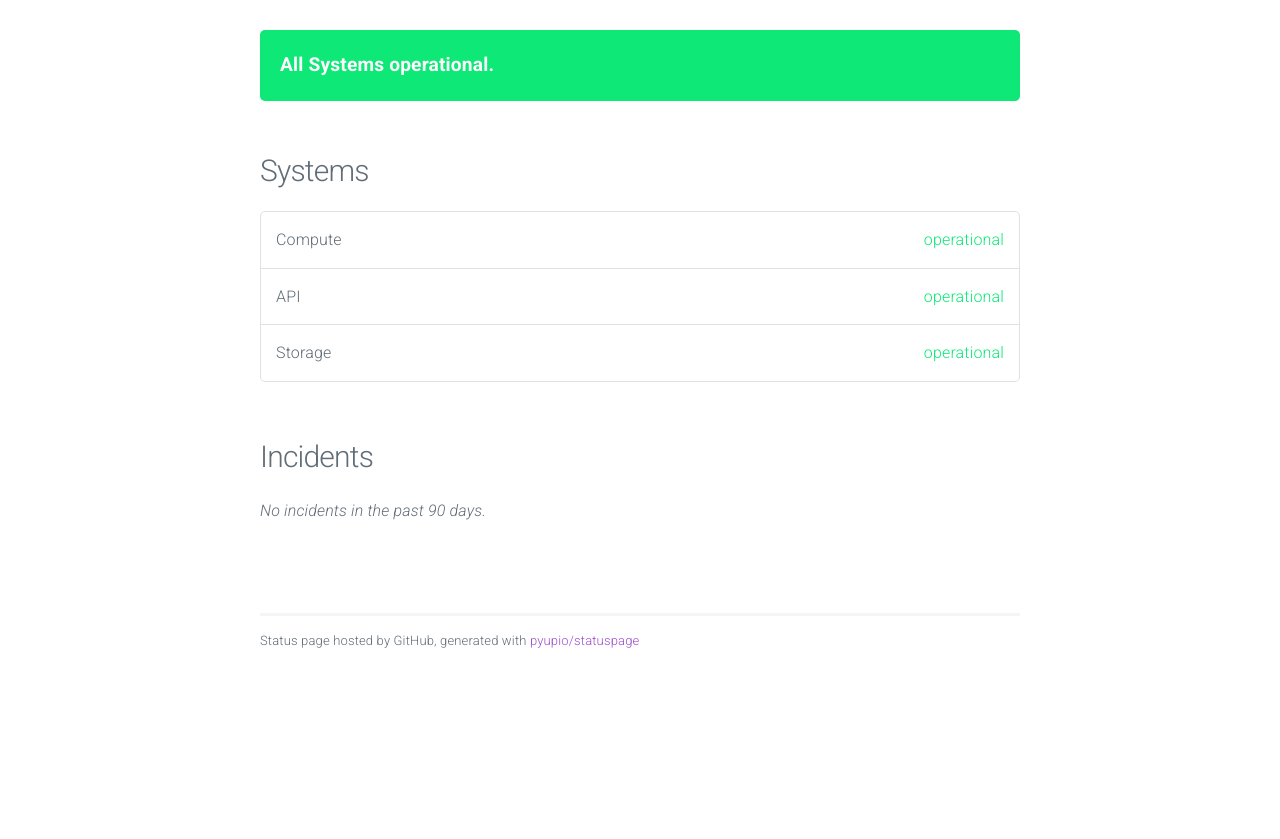
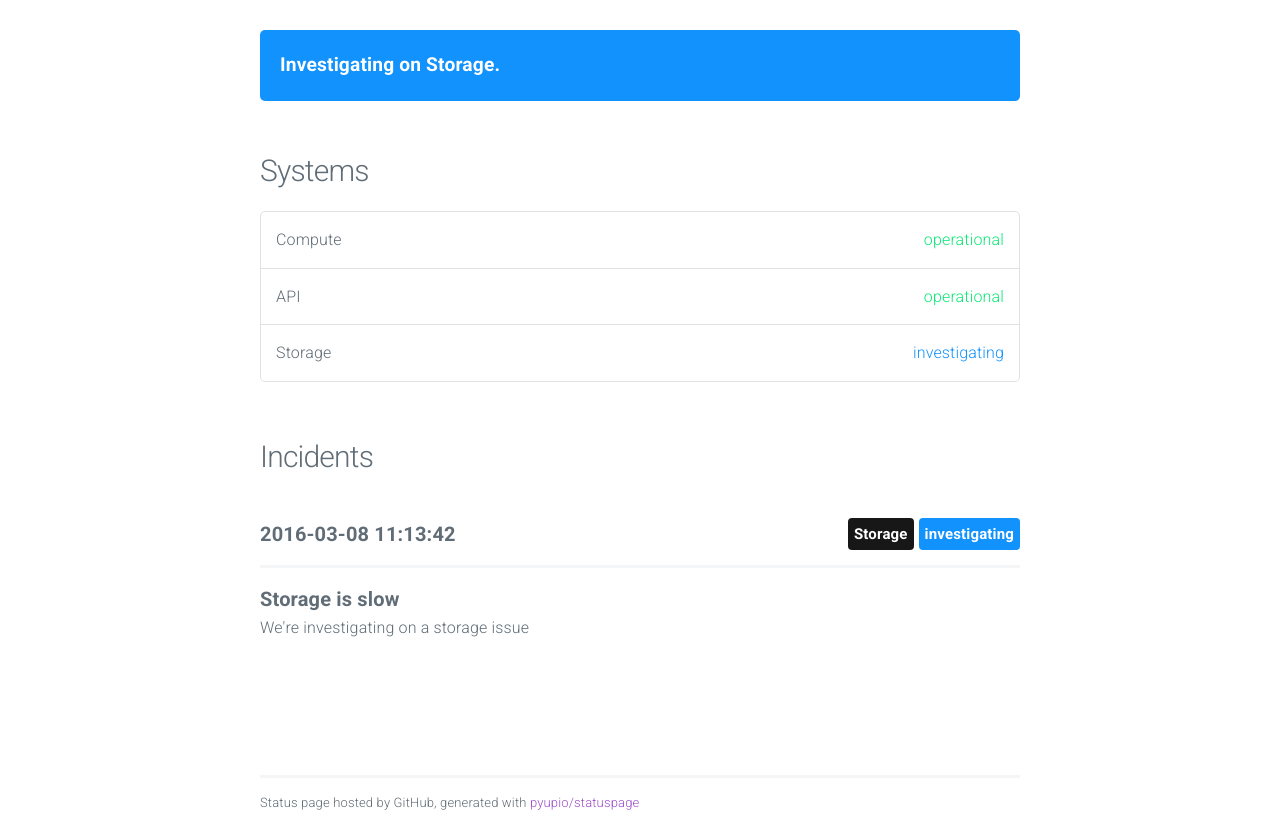
Before and after one commit to nlm/status-test, a plain HTML site: page index.html in a window 1280 px wide. Shown: the part 55-894 px from the top of the page. Before the commit the page ends 800 px from the top, so only its background shows below. Drawn offline with nearby package versions, Linux system fonts and the light colour scheme.

Commit message:
update index

```diff
--- a/index.html
+++ b/index.html
@@ -31,9 +31,11 @@
 
 			<section class="container" id="main">
 
-					<div class="panel operational">
-						All Systems operational.
+
+					<div class="panel investigating">
+						Investigating on Storage.
 					</div>
+
 
 
 				<h4>Systems</h4>
@@ -48,14 +50,30 @@
 					</li>
 
 					<li>
-						Storage <span class="status operational">operational</span>
+						Storage <span class="status investigating">investigating</span>
 					</li>
 
 				</ul>
 
 				<h4>Incidents</h4>
 
-					<em>No incidents in the past 90 days.</em>
+
+					<div class="incident">
+						<span class="date">2016-03-08 11:13:42</span>
+
+
+							<span class="label investigating float-right">investigating</span>
+
+
+							<span class="label system float-right">Storage</span>
+
+						<hr/>
+
+						<span class="title">Storage is slow</span>
+						<p>We're investigating on a storage issue</p>
+
+					</div>
+
 
 			</section>
 
```
